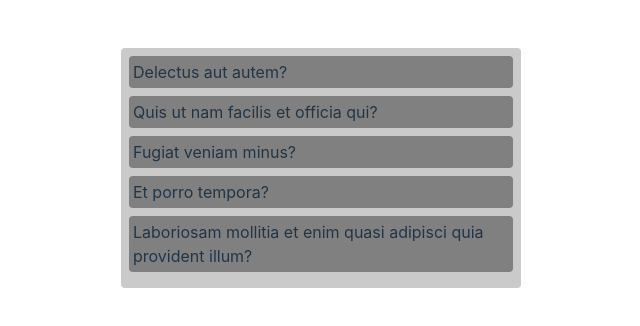
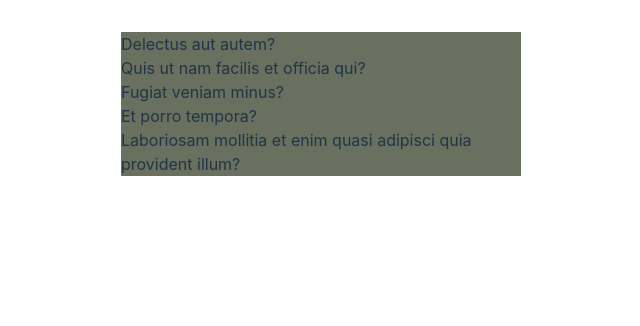
Before and after one commit to msrxse/react-challenges, a React (Vite) app: page / in a window 1280 px wide. Shown: the top 326 px of the page, without its empty margins (319-959 px from the left). Built offline with nearby package versions, Linux system fonts and the light colour scheme.

Commit message:
Animate accordion open/close

```diff
--- a/src/App.tsx
+++ b/src/App.tsx
@@ -21,7 +21,7 @@ import FetchCustomHook from './components/FetchCustomHook'
 import CountdownTimer from './components/CountdownTimer'
 import FormValidations2 from './components/FormValidations2'
 import TaskTracker from './components/TaskTracker'
-import ExpandableFAQ from './components/ExpandableFAQ'
+import ExpandableFAQ from './components/ExpandableFAQ/ExpandableFAQ'
 
 const VISIBLE = 'expandable_faq'
 
--- a/src/components/ExpandableFAQ.tsx
+++ b/src/components/ExpandableFAQ/ExpandableFAQ.tsx
@@ -6,7 +6,9 @@
  * to reveal its answer and collapse it again to reduce clutter
  */
 
-import { useState } from 'react'
+import { useEffect, useState } from 'react'
+import './styles.css'
+
 interface Faqs {
   id: number
   question: string
@@ -45,44 +47,57 @@ const DATA: Faqs[] = [
   },
 ]
 
+const fetchData = (): Promise<Faqs[]> => {
+  return new Promise((resolve) => {
+    setTimeout(() => resolve(DATA), 1000)
+  })
+}
+interface AccordionProps {
+  id: number
+  title: string
+  content: string
+}
+
+const Accordion = ({ id, title, content }: AccordionProps) => {
+  return (
+    <div className="accordion">
+      <input
+        type="checkbox"
+        name={`accordion-title-${id}`}
+        className="accordion-checkbox"
+        id={`accordion-title-${id}`}
+      />
+      <label htmlFor={`accordion-title-${id}`} className="accordion-title-label">
+        {title}
+      </label>
+
+      <div className="accordion-content">{content}</div>
+    </div>
+  )
+}
 const ExpandableFAQ = () => {
-  const [active, setActive] = useState<Faqs['id']>()
-  const handleClick = (id: number) => {
-    setActive(id)
+  const [data, setData] = useState<Faqs[]>([])
+  const [loading, setLoading] = useState(true)
+
+  useEffect(() => {
+    fetchData().then((data) => {
+      setLoading(false)
+      setData(data)
+    })
+  }, [])
+
+  if (loading) {
+    return (
+      <div className="mainlist">
+        <p>Loading...</p>
+      </div>
+    )
   }
-
   return (
     <div style={{ width: '400px' }}>
-      <ul
-        style={{
-          listStyleType: 'none',
-          backgroundColor: 'hsla(240, 1.70%, 53.30%, 0.44)',
-          padding: '8px',
-          borderRadius: '4px',
-        }}
-      >
-        {DATA.map((faq) => (
-          <li
-            key={faq.id}
-            style={{
-              cursor: 'pointer',
-              borderRadius: '4px',
-              padding: '4px',
-              marginBottom: '8px',
-              backgroundColor: active === faq.id ? 'black' : 'gray',
-            }}
-            onClick={() => handleClick(faq.id)}
-          >
-            {faq.question}
-
-            {active === faq.id && (
-              <div style={{ backgroundColor: 'hsla(240, 1.90%, 31.60%, 0.44)', padding: '4px' }}>
-                {faq.answer}
-              </div>
-            )}
-          </li>
-        ))}
-      </ul>
+      {data.map((faq) => (
+        <Accordion key={faq.id} id={faq.id} title={faq.question} content={faq.answer} />
+      ))}
     </div>
   )
 }
--- /dev/null
+++ b/src/components/ExpandableFAQ/styles.css
@@ -0,0 +1,27 @@
+.accordion-checkbox {
+  display: none;
+}
+.accordion-title-label {
+  cursor: pointer;
+  background: #697060;
+  display: block;
+}
+.accordion-title-label:hover {
+  color: #eb9c4d;
+}
+.accordion-content {
+  max-height: 0;
+  overflow: hidden;
+  background-color: #eb9c4d;
+
+  transition: max-height 0.5s ease-in-out;
+}
+
+.accordion-checkbox:checked + label {
+  border: 1px solid #eb9c4d;
+  color: #eb9c4d;
+}
+
+.accordion-checkbox:checked ~ .accordion-content {
+  max-height: 200px;
+}
```
